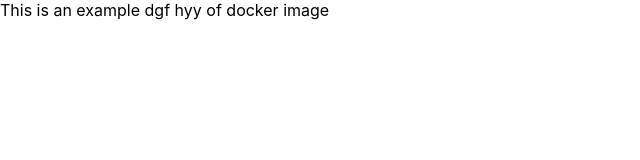
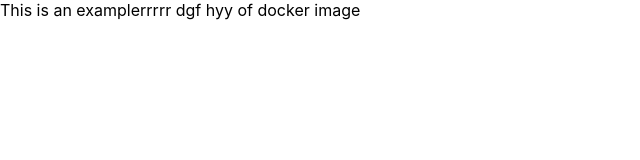
Before and after one commit to AjasMuhammed4/Demorepo, a React (Create React App) app: page / in a window 1280 px wide. Shown: the top 160 px of the page, without its empty margins (0-640 px from the left). Built offline with nearby package versions, Linux system fonts and the light colour scheme.

Commit message:
first commit

```diff
--- a/src/App.js
+++ b/src/App.js
@@ -5,7 +5,7 @@
   return (
     <div>
 
-          This is an example dgf hyy of docker image
+          This is an examplerrrrr dgf hyy of docker image
       </div>
   )
 }
```
